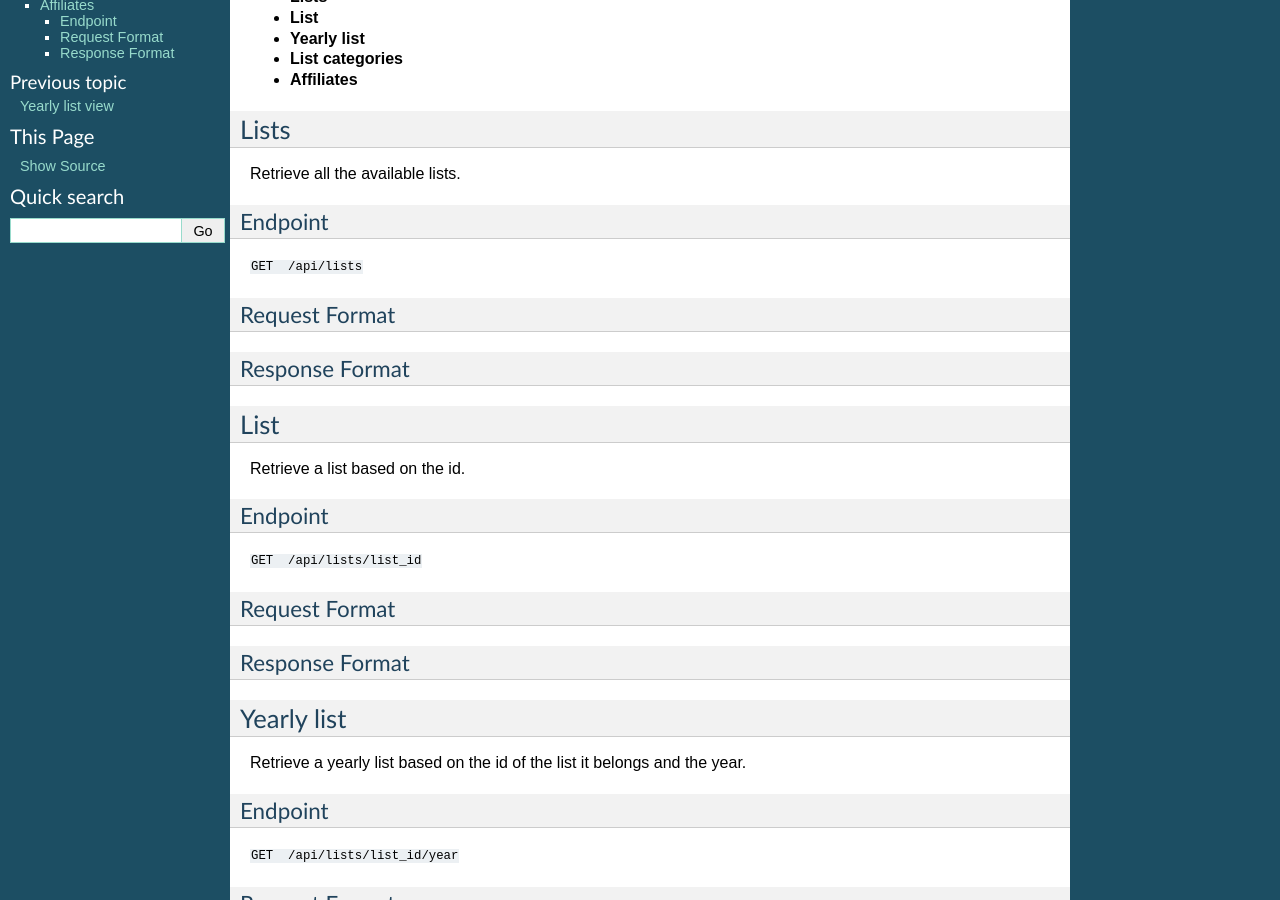
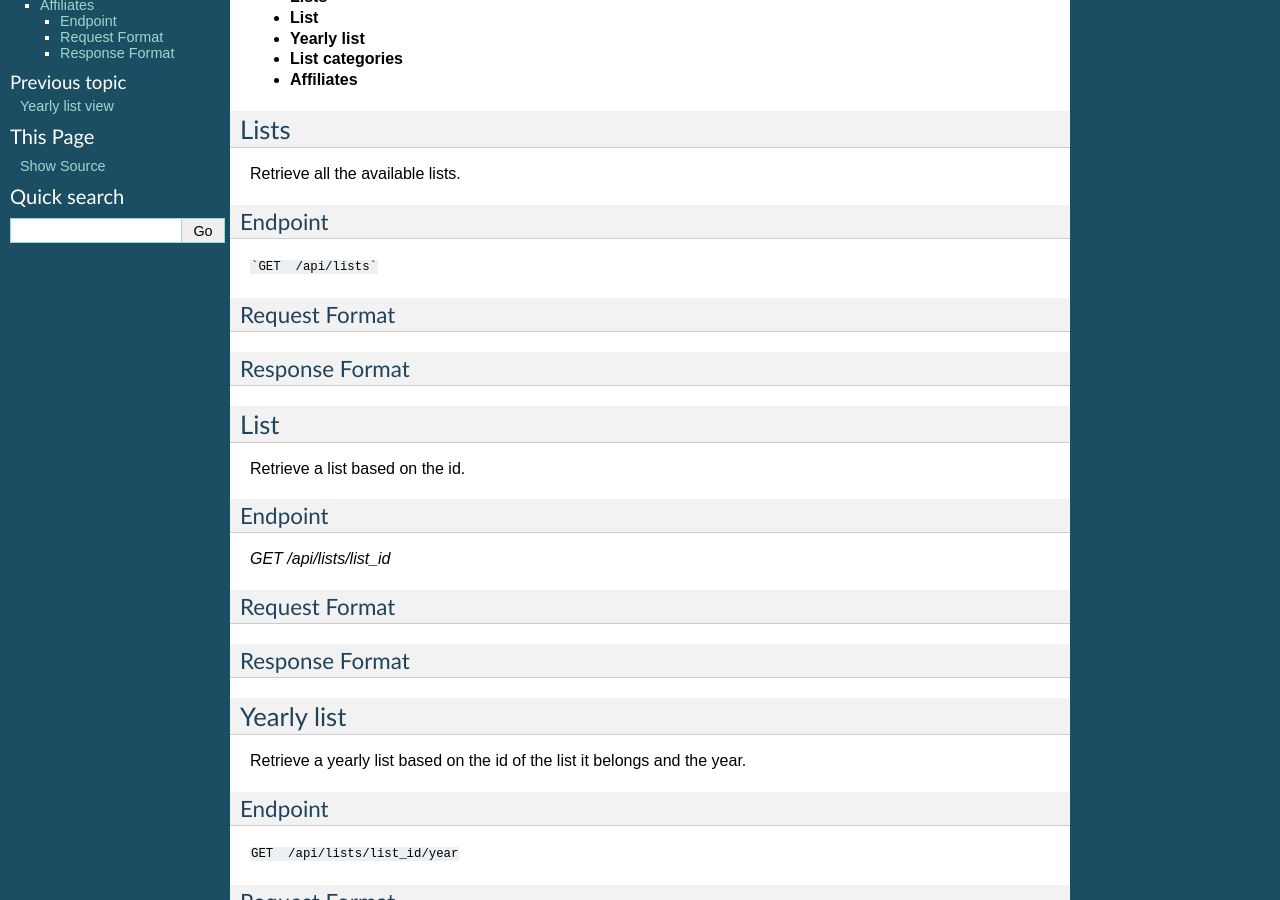
Before and after one commit to treste91/Great-Place-to-Work-Lists, a Sphinx documentation site: the page built from docs/api/intro.rst, in a window 1280 px wide and 900 px high, scrolled down 381 px. Built offline with Sphinx 7.4.7, drawn with Linux system fonts in a browser that asks for light colours.

Commit message:
Update intro.rst

````diff
--- a/docs/api/intro.rst
+++ b/docs/api/intro.rst
@@ -27,7 +27,7 @@ Retrieve all the available lists.
 Endpoint
 ^^^^^^^^
 
-``GET  /api/lists``
+```GET  /api/lists```
 
 Request Format
 ^^^^^^^^^^^^^^
@@ -43,7 +43,7 @@ Retrieve a list based on the id.
 Endpoint
 ^^^^^^^^
 
-``GET  /api/lists/list_id``
+`GET  /api/lists/list_id`
 
 Request Format
 ^^^^^^^^^^^^^^
````
